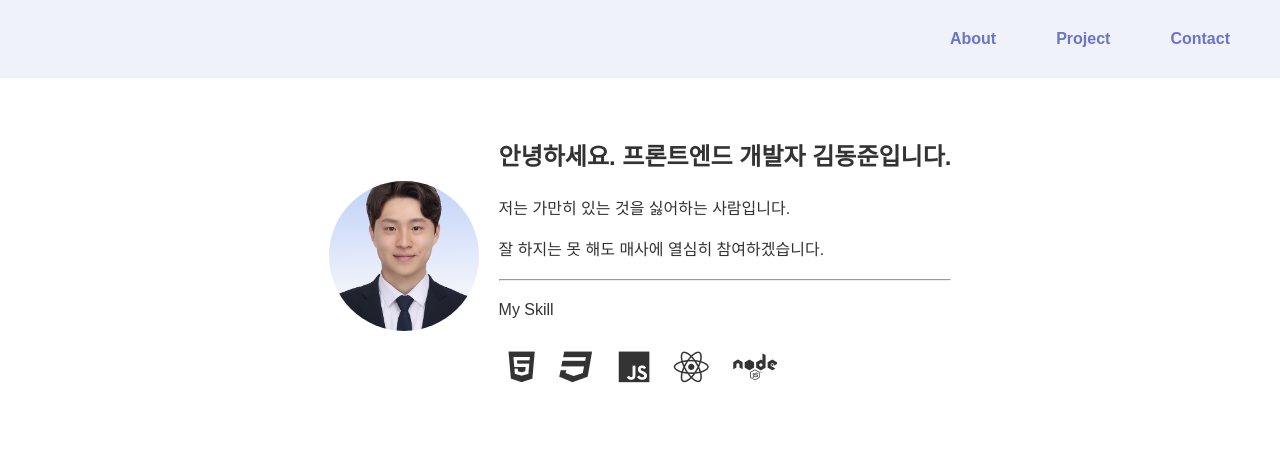
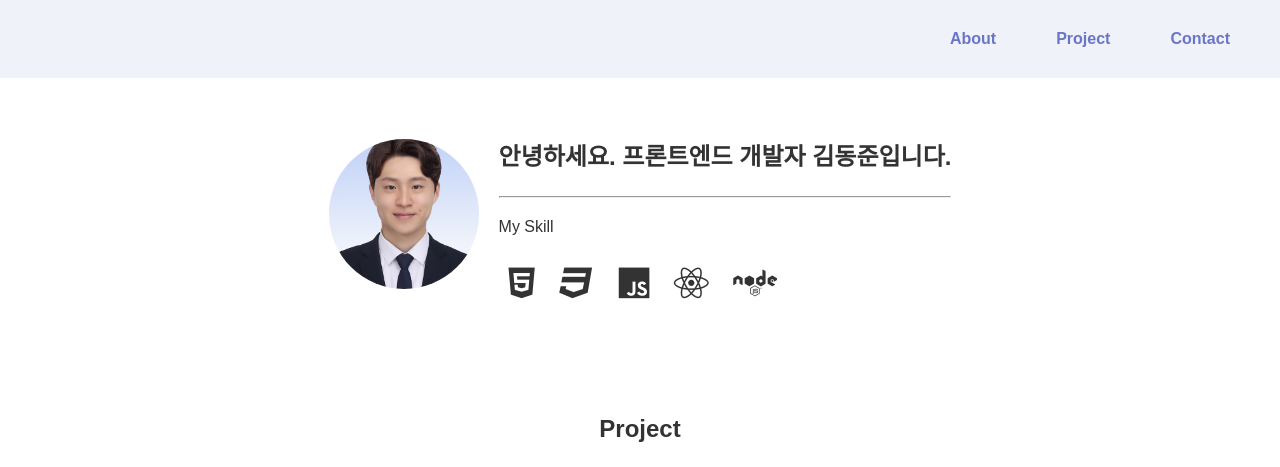
Before and after one commit to KimDongJun98/Introduce, a plain HTML site: page index.html in a window 1280 px wide. Shown: the top 467 px of the page. Drawn offline with Linux system fonts and the light colour scheme.

Commit message:
[김동준] about 수정

```diff
--- a/index.html
+++ b/index.html
@@ -24,8 +24,6 @@
       <img src="./images/profile.jpg" alt="프로필 사진" class="profile-img">
       <div class="about-text">
         <h1>안녕하세요. 프론트엔드 개발자 김동준입니다.</h1>
-        <p>저는 가만히 있는 것을 싫어하는 사람입니다.</p>
-        <p>잘 하지는 못 해도 매사에 열심히 참여하겠습니다.</p>
 
         <hr>
         <p>My Skill</p>
```
